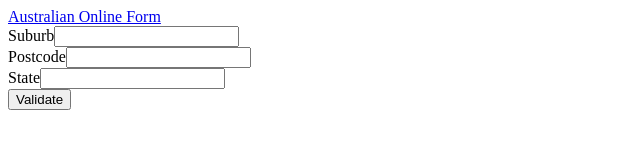
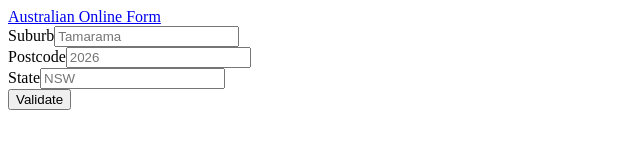
Before and after one commit to MartinSandstrom/OnlineFormAustralia, a React app: page / in a window 1280 px wide. Shown: the top 160 px of the page, without its empty margins (0-640 px from the left). Built offline with nearby package versions, Linux system fonts and the light colour scheme; the HTML template or start-up script is replaced by a standard one.

Commit message:
CHORE: clean up

```diff
--- a/src/components/AddressViewer.jsx
+++ b/src/components/AddressViewer.jsx
@@ -2,8 +2,8 @@ import React from 'react';
 
 export const AddressViewer = props => {
     return (
-        <div name="sel-address-view" className={`alert alert-success ${props.address.id ? '' : 'hidden'}`} role="alert">
-            <h2>The address was found:</h2>
+        <div name="sel-address-view" className="alert alert-success" role="alert">
+            <h2>The address was found</h2>
             <div>
                 <p>
                     <strong>Category: </strong>{props.address.category}
--- a/src/components/AustralianForm.jsx
+++ b/src/components/AustralianForm.jsx
@@ -102,15 +102,15 @@ export default class AustralianForm extends React.Component {
                         <form className="main-form mx-auto  " onSubmit={this.findAddress}>
                             <div className="form-group">
                                 <label htmlFor="Suburb">Suburb</label>
-                                <input type="text" name="suburb" value={this.state.inputs.suburb} onChange={this.handleInputChange} className="form-control" id="Suburb"/>
+                                <input type="text" name="suburb" value={this.state.inputs.suburb} onChange={this.handleInputChange} className="form-control" id="Suburb" placeholder="Tamarama"/>
                             </div>
                             <div className="form-group">
                                 <label htmlFor="Postcode">Postcode</label>
-                                <input type="number" name="postcode" value={this.state.inputs.postcode} onChange={this.handleInputChange} className="form-control" id="Postcode"/>
+                                <input type="number" name="postcode" value={this.state.inputs.postcode} onChange={this.handleInputChange} className="form-control" id="Postcode"  placeholder="2026"/>
                             </div>
                             <div className="form-group">
                                 <label htmlFor="State">State</label>
-                                <input type="text" name="state" value={this.state.inputs.state} onChange={this.handleInputChange} className="form-control" id="State"/>
+                                <input type="text" name="state" value={this.state.inputs.state} onChange={this.handleInputChange} className="form-control" id="State"  placeholder="NSW"/>
                             </div>
                             {this.renderErrorAlert()}
                             <button name="submit" type="submit" className="btn btn-primary">Validate</button>
```
Also changed, not shown: 1 other file (tests, documents, lock files or other folders).
